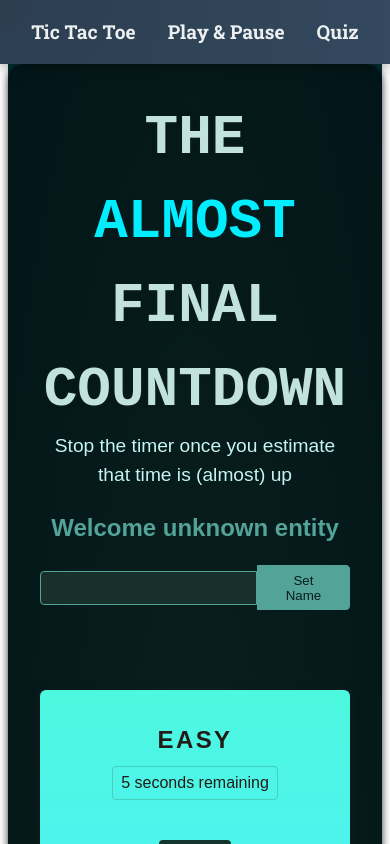
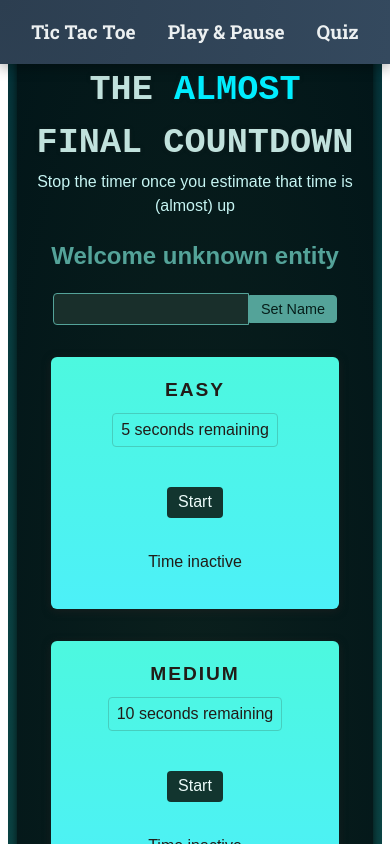
Before and after one commit to Rajat-22/Tic-Tac-Toe, a React (Vite) app: page /play-pause in a window 390 px wide. Shown: the top 844 px of the page. Built offline with nearby package versions, Linux system fonts and the light colour scheme; a web font is replaced by a local one.

Commit message:
Responsive style for Play and Pause

```diff
--- a/src/components/Pause & Play/PausePlay.module.css
+++ b/src/components/Pause & Play/PausePlay.module.css
@@ -1,9 +1,3 @@
-/* @import url('https://fonts.googleapis.com/css2?family=Quicksand:wght@400;700&family=Handjet:wght@400;700&display=swap');
-
-* {
-  box-sizing: border-box;
-} */
-
 .body {
   margin-top: 4rem;
   font-family: 'Quicksand', sans-serif;
@@ -221,3 +215,139 @@
     opacity: 0.5;
   }
 }
+
+/* Responsive Styles */
+
+/* For tablets */
+@media (max-width: 768px) {
+  .content {
+    max-width: 90%;
+    margin: 1.5rem auto;
+    padding: 1.5rem;
+  }
+
+  .h1 {
+    font-size: 2.8rem;
+  }
+
+  .headerP {
+    font-size: 1.1rem;
+  }
+
+  .challenges {
+    max-width: 100%;
+    margin: 2rem auto;
+    gap: 1.5rem;
+    justify-content: center;
+  }
+
+  .challenge {
+    width: 20rem;
+    padding: 1.5rem;
+    margin: 1rem auto;
+  }
+
+  .challenge h2 {
+    font-size: 1.3rem;
+  }
+
+  .challenge button {
+    font-size: 1.1rem;
+    padding: 0.4rem 0.8rem;
+  }
+
+  .player input {
+    padding: 0.3rem;
+  }
+
+  .player button {
+    padding: 0.35rem 0.8rem;
+  }
+
+  .resultModal {
+    padding: 1.5rem;
+    margin: 1rem;
+  }
+
+  .resultModal h2 {
+    font-size: 2.5rem;
+  }
+
+  .resultModal p {
+    font-size: 1.1rem;
+  }
+}
+
+/* For mobile */
+@media (max-width: 480px) {
+  .body {
+    margin-top: 3rem;
+  }
+
+  .content {
+    max-width: 95%;
+    margin: 1rem auto;
+    padding: 1rem;
+    border-radius: 12px;
+  }
+
+  .h1 {
+    font-size: 2.2rem;
+  }
+
+  .headerP {
+    font-size: 1rem;
+  }
+
+  .challenges {
+    flex-direction: column;
+    align-items: center;
+    gap: 1rem;
+    margin: 1.5rem auto;
+  }
+
+  .challenge {
+    width: 100%;
+    max-width: 18rem;
+    padding: 1.2rem;
+    margin: 0.5rem auto;
+  }
+
+  .challenge h2 {
+    font-size: 1.2rem;
+  }
+
+  .challenge button {
+    font-size: 1rem;
+    padding: 0.4rem 0.7rem;
+  }
+
+  .player input {
+    padding: 0.25rem;
+    font-size: 0.9rem;
+  }
+
+  .player button {
+    padding: 0.3rem 0.7rem;
+    font-size: 0.9rem;
+  }
+
+  .resultModal {
+    padding: 1rem;
+    margin: 0.5rem;
+    border-radius: 6px;
+  }
+
+  .resultModal h2 {
+    font-size: 2rem;
+  }
+
+  .resultModal p {
+    font-size: 1rem;
+  }
+
+  .resultModal button {
+    font-size: 1rem;
+    padding: 0.4rem 0.8rem;
+  }
+}
```
